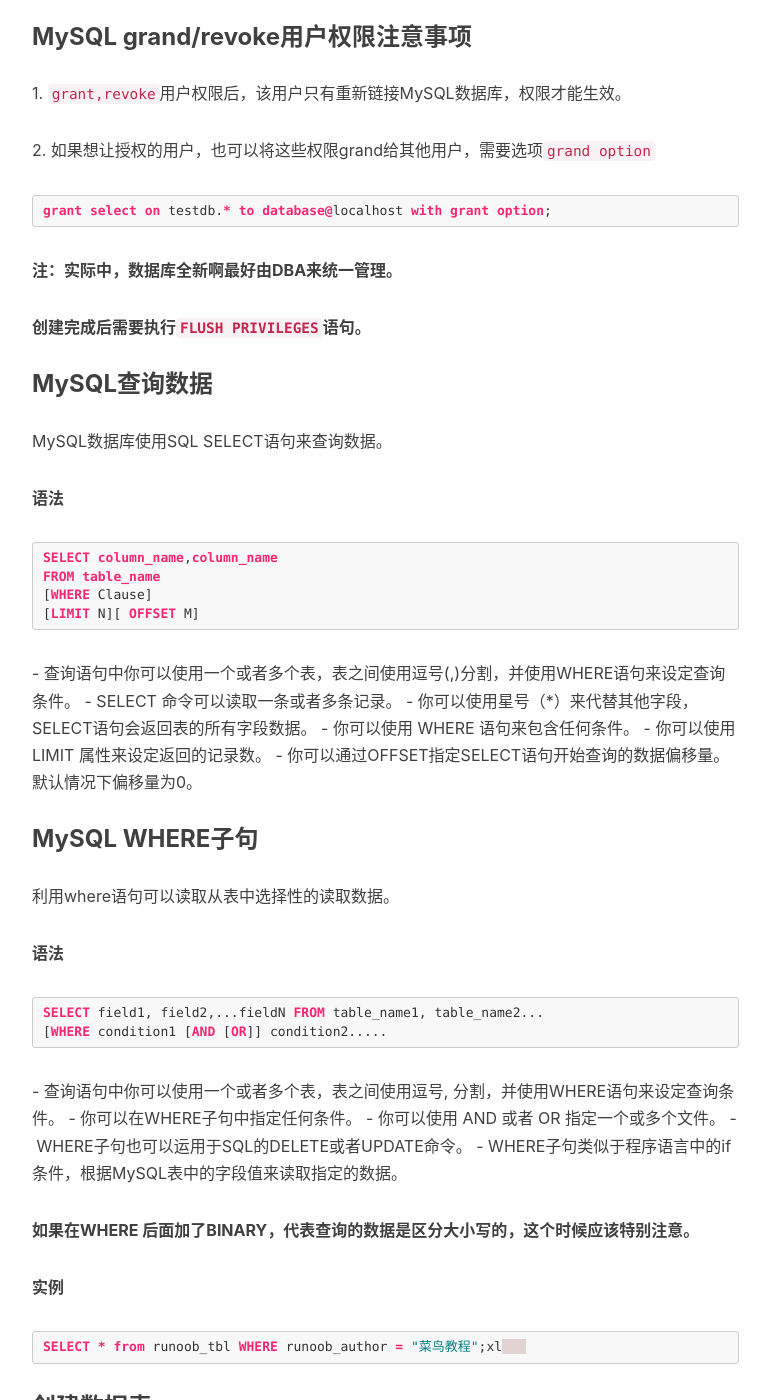
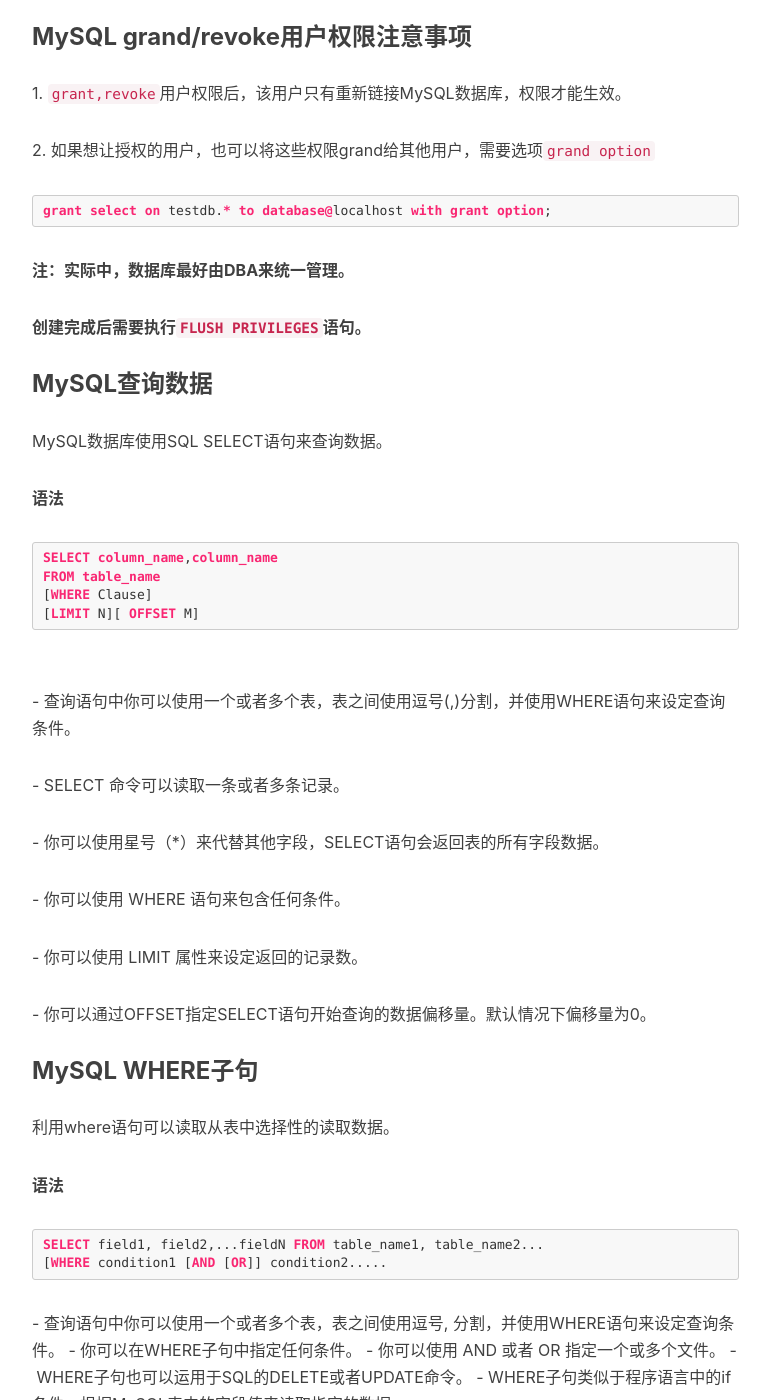
Before and after one commit to HNU-Microsoft-Douzi/HNU-Microsoft-Douzi.github.io, a Jekyll site: the page built from _posts/2018-03-23-MySQL-'s-Basic-application.markdown, in a window 1280 px wide and 1400 px high, scrolled down 3931 px. Shown: the whole window, without its empty margins (233-1003 px from the left). Built offline with Jekyll 4.4.1, drawn with Linux system fonts in a browser that asks for light colours; nearby versions of some CDN libraries; comment, search, counter and statistics services are not loaded; some of the changed text lies outside the part shown.

```diff
--- a/_posts/2018-03-23-MySQL-'s-Basic-application.markdown
+++ b/_posts/2018-03-23-MySQL-'s-Basic-application.markdown
@@ -11,7 +11,7 @@ tags:
 使用mysql二进制方式连接：
 
 {% highlight sql %}
-mysql -u root -p#利用root帐号连接mysql服务器
+mysql -u root -p#利用root帐号，连接mysql服务器
 {% endhighlight %}
 
 退出mysql命令窗口：
@@ -160,7 +160,7 @@ select * from runoob_tbl;
 grant select on testdb.* to database@localhost with grant option;
 {% endhighlight %}
 
-**注：实际中，数据库全新啊最好由DBA来统一管理。**
+**注：实际中，数据库最好由DBA来统一管理。**
 
 **创建完成后需要执行`FLUSH PRIVILEGES`语句。**
 
@@ -175,12 +175,22 @@ FROM table_name
 [WHERE Clause]
 [LIMIT N][ OFFSET M]
 {% endhighlight %}
+<br>
+- 查询语句中你可以使用一个或者多个表，表之间使用逗号(,)分割，并使用WHERE语句来设定查询条件。
 
-- 查询语句中你可以使用一个或者多个表，表之间使用逗号(,)分割，并使用WHERE语句来设定查询条件。
+
 - SELECT 命令可以读取一条或者多条记录。
+
+
 - 你可以使用星号（*）来代替其他字段，SELECT语句会返回表的所有字段数据。
+
+
 - 你可以使用 WHERE 语句来包含任何条件。
+
+
 - 你可以使用 LIMIT 属性来设定返回的记录数。
+
+
 - 你可以通过OFFSET指定SELECT语句开始查询的数据偏移量。默认情况下偏移量为0。
 
 ### MySQL WHERE子句
@@ -205,7 +215,8 @@ SELECT field1, field2,...fieldN FROM table_name1, table_name2...
 **实例**
 
 {% highlight sql %}
-SELECT * from runoob_tbl WHERE runoob_author = "菜鸟教程";xl   {% endhighlight %}
+SELECT * from runoob_tbl WHERE BINARY runoob_author = "AbCDe";
+{% endhighlight %}
 
 ### 创建数据表
 创建MySQL数据表需要以下信息：
@@ -440,14 +451,6 @@ mysql> SELECT * from runoob_tbl  WHERE runoob_author LIKE '%COM';
 **如果没有百分号`%`，LIKE子句与等号`=`的效果是一样的。**
 
 **在实际操作中，runoob_title不可以被分开选择，否则会查找不到，runoob_author可以被切割，submission_date是纯粹的日期而不是字符串，判断的时候可以直接用`>`或`<`进行日期的比对进行选择。**
-
-### MySQL DELETE语句
-应用DELETE FROM命令来删除MySQL数据表中的记录。
-
-**语法**
-{% highlight sql %}
-DELETE from runoob_tbl where condition;
-{% endhighlight %}
 <br>
 ### MySQL UNION操作符
 
@@ -557,7 +560,7 @@ GROUP BY column_name;
     +--------+----------+
     3 rows in set (0.01 sec)
 {% endhighlight %}
-
+<br>
 **使用 WITH ROLLUP**
 
 WITH ROLLUP 可以实现在分组统计数据基础上再进行相同的统计（SUM,AVG,COUNT…）。
```
Also changed, not shown: other parts of _posts/2018-03-23-MySQL-'s-Basic-application.markdown (+1 -1 lines), 2 other files.
